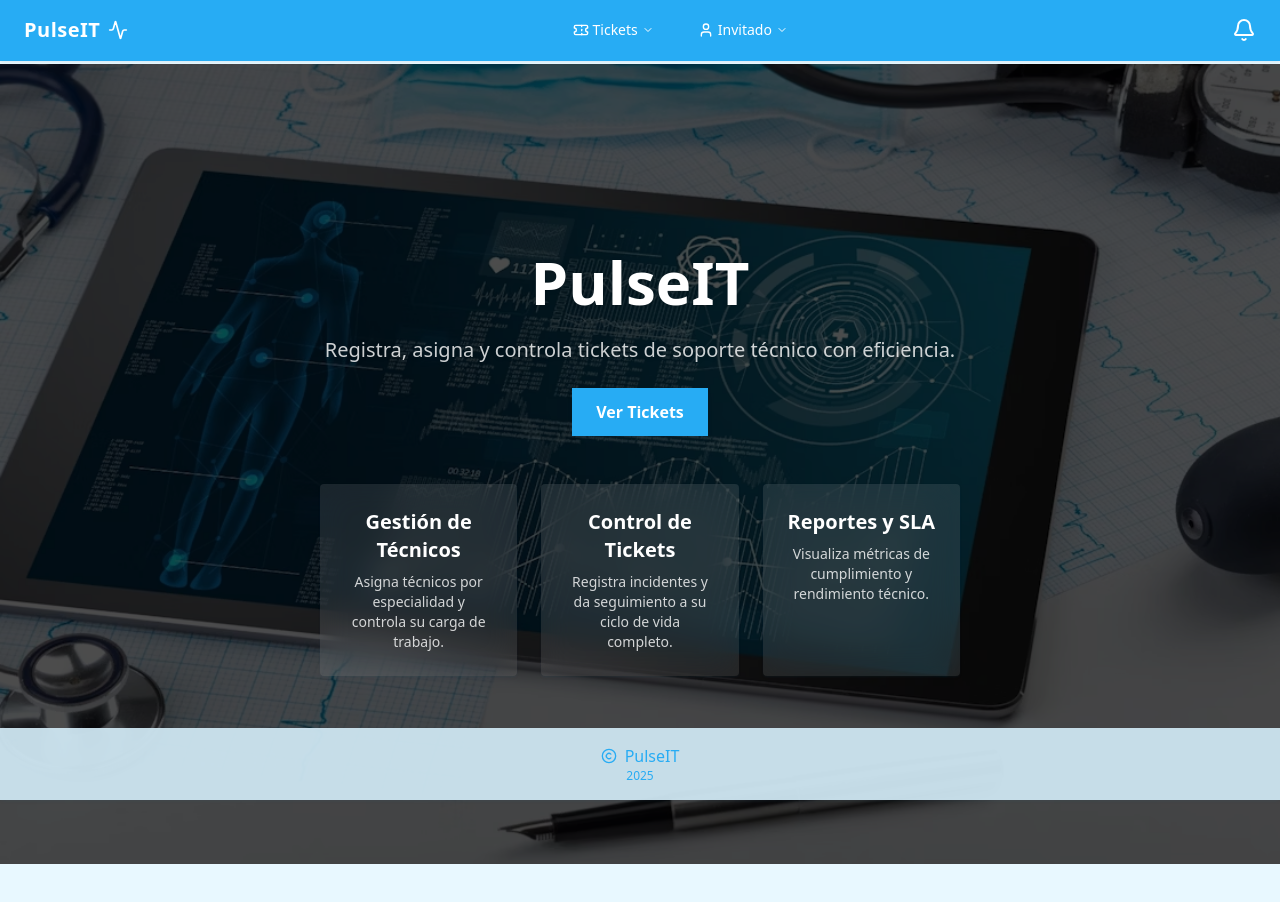
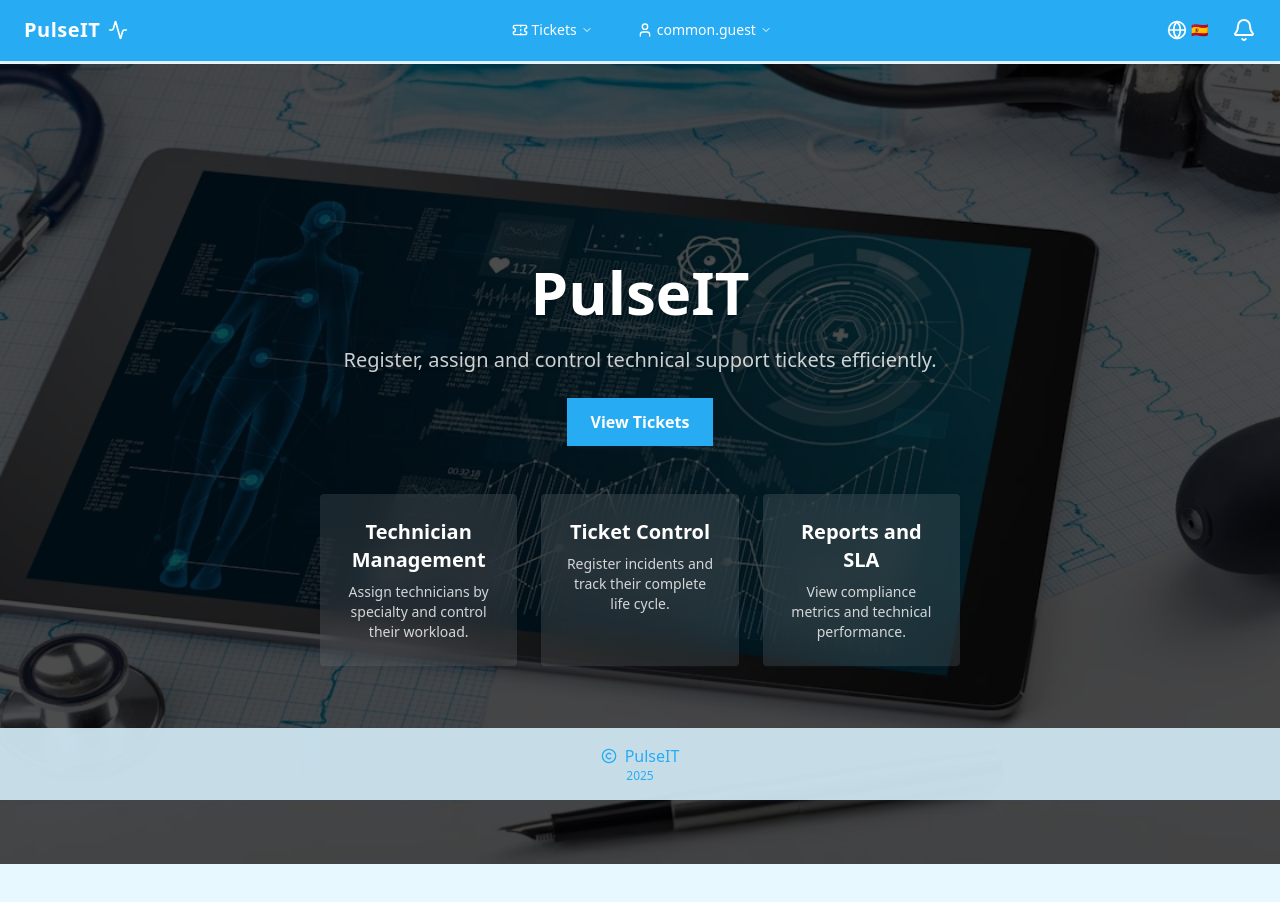
Before and after one commit to GaelDD2/PulseIT_Project, a React (Vite) app in the folder app/: page /home in a window 1280 px wide. Shown: the top 902 px of the page. Built offline with nearby package versions, Linux system fonts and the light colour scheme.

Commit message:
Commit 2.4: Se agrega la libreria para la traduccion. Se traduce el Header y el Home

```diff
--- a/app/package.json
+++ b/app/package.json
@@ -28,6 +28,8 @@
     "clsx": "^2.1.1",
     "cmdk": "^1.1.1",
     "date-fns": "^4.1.0",
+    "i18next": "^25.7.0",
+    "i18next-browser-languagedetector": "^8.2.0",
     "jwt-decode": "^4.0.0",
     "lucide-react": "^0.546.0",
     "prop-types": "^15.8.1",
@@ -36,6 +38,7 @@
     "react-dom": "^19.1.1",
     "react-hook-form": "^7.65.0",
     "react-hot-toast": "^2.6.0",
+    "react-i18next": "^16.3.5",
     "tailwind-merge": "^3.3.1",
     "tailwindcss": "^4.1.15",
     "yup": "^1.7.1"
--- a/app/src/components/Home/Home.jsx
+++ b/app/src/components/Home/Home.jsx
@@ -1,9 +1,11 @@
 import React from "react";
+import { useTranslation } from 'react-i18next'; // <- NUEVO IMPORT
+import { Link } from "react-router-dom"; // <- CAMBIA <a> por <Link>
 import supportImg from "../../assets/Software-Gestion-clinica.avif";
-import PulseITLogo from "../../assets/PulseITLogo.png";
-
 
 export function Home() {
+  const { t } = useTranslation(); // <- NUEVO HOOK
+
   return (
     <div className="relative w-full h-screen flex items-center justify-center text-center overflow-hidden">
       {/* Fondo */}
@@ -19,42 +21,40 @@ export function Home() {
 
       {/* Contenido principal */}
       <div className="px-4 max-w-2xl text-white">
-
         <h1 className="text-6xl md:text-6xl font-bold text-white mb-6 drop-shadow">
-         PulseIT
+          {t('home.title')}
         </h1>
         <p className="text-lg md:text-xl text-white/80 mb-6 drop-shadow">
-          Registra, asigna y controla tickets de soporte técnico con eficiencia.
+          {t('home.subtitle')}
         </p>
 
         <div className="flex justify-center gap-4">
-          <a
-            href="tickets"
+          <Link
+            to="/tickets"
             className="px-6 py-3 bg-primary text-white rounded-lg font-semibold shadow-lg hover:bg-primary/90 transition"
           >
-            Ver Tickets
-          </a>
-
+            {t('home.viewTickets')}
+          </Link>
         </div>
 
         {/* Sección de características */}
         <div className="mt-12 grid grid-cols-1 md:grid-cols-3 gap-6">
           <div className="bg-white/10 backdrop-blur-lg p-6 rounded-xl shadow-md">
-            <h3 className="text-xl font-semibold mb-2">Gestión de Técnicos</h3>
+            <h3 className="text-xl font-semibold mb-2">{t('home.feature1.title')}</h3>
             <p className="text-sm text-white/80">
-              Asigna técnicos por especialidad y controla su carga de trabajo.
+              {t('home.feature1.description')}
             </p>
           </div>
           <div className="bg-white/10 backdrop-blur-lg p-6 rounded-xl shadow-md">
-            <h3 className="text-xl font-semibold mb-2">Control de Tickets</h3>
+            <h3 className="text-xl font-semibold mb-2">{t('home.feature2.title')}</h3>
             <p className="text-sm text-white/80">
-              Registra incidentes y da seguimiento a su ciclo de vida completo.
+              {t('home.feature2.description')}
             </p>
           </div>
           <div className="bg-white/10 backdrop-blur-lg p-6 rounded-xl shadow-md">
-            <h3 className="text-xl font-semibold mb-2">Reportes y SLA</h3>
+            <h3 className="text-xl font-semibold mb-2">{t('home.feature3.title')}</h3>
             <p className="text-sm text-white/80">
-              Visualiza métricas de cumplimiento y rendimiento técnico.
+              {t('home.feature3.description')}
             </p>
           </div>
         </div>
--- a/app/src/components/Layout/Header.jsx
+++ b/app/src/components/Layout/Header.jsx
@@ -2,6 +2,7 @@
 
 import { useState, useEffect } from "react";
 import { Link, useNavigate } from "react-router-dom";
+import { useTranslation } from 'react-i18next'; // <- NUEVO IMPORT
 import {
   Layers,
   Ticket,
@@ -27,8 +28,10 @@ import {
   MenubarItem,
 } from "@/components/ui/menubar";
 import NotificacionService from "@/services/NotificacionService";
+import { LanguageSwitcher } from "../ui/custom/LanguageSwitcher";
 
 export default function Header() {
+  const { t } = useTranslation(); // <- NUEVO HOOK
   const navigate = useNavigate();
   const [mobileOpen, setMobileOpen] = useState(false);
   const [numeroNotificaciones, setNumeroNotificaciones] = useState(0);
@@ -39,7 +42,7 @@ export default function Header() {
   const correo = localStorage.getItem("correo");
 
   const userData = {
-    correo: correo || "Invitado",
+    correo: correo || t('common.guest'), // <- MODIFICADO
     rol: idRol,
   };
 
@@ -72,21 +75,21 @@ export default function Header() {
     navigate("/"); // Redirige al login
   };
 
-  // 🔹 Menús comunes
+  // 🔹 Menús comunes (ahora con traducciones)
   const ticketItems = [
-    { title: "Mis Tickets", href: "/tickets" },
-    { title: "Crear Ticket", href: "/createTicket" },
+    { title: t('tickets.myTickets'), href: "/tickets" }, // <- MODIFICADO
+    { title: t('tickets.createTicket'), href: "/createTicket" }, // <- MODIFICADO
   ];
 
   const adminItems = [
-    { title: "Gestión de Técnicos", href: "/tecnicos" },
-    { title: "Categorías y SLA", href: "/categorias" },
-    { title: "Reglas de Asignación", href: "/reglas" },
+    { title: t('header.techinicians'), href: "/tecnicos" },
+    { title: t('header.categoriesSLA'), href: "/categorias" }, // <- MODIFICADO
+    { title: t('header.assignmentRules'), href: "/reglas" }, // <- MODIFICADO
     { title: "Dashboard", href: "/dashboard" },
   ];
 
   const tecnicoItems = [
-    { title: "Ver mis asignaciones", href: `/asignaciones/${idUsuario}` },
+    { title: t('header.assignments'), href: `/asignaciones/${idUsuario}` }, // <- MODIFICADO
   ];
 
   return (
@@ -97,7 +100,7 @@ export default function Header() {
           to="/home"
           className="flex items-center gap-2 text-xl font-semibold tracking-wide hover:opacity-90 transition"
         >
-          <span className="hidden sm:inline">PulseIT</span>
+          <span className="hidden sm:inline">{t('header.title')}</span> {/* <- MODIFICADO */}
           <Activity className="h-5 w-5" />
         </Link>
 
@@ -108,7 +111,7 @@ export default function Header() {
             {/* Tickets */}
             <MenubarMenu>
               <MenubarTrigger className="text-white font-medium flex items-center gap-1 hover:text-secondary transition">
-                <Ticket className="h-4 w-4" /> Tickets
+                <Ticket className="h-4 w-4" /> {t('header.tickets')} {/* <- MODIFICADO */}
                 <ChevronDown className="h-3 w-3" />
               </MenubarTrigger>
               <MenubarContent className="bg-white backdrop-blur-md border-white/10">
@@ -129,7 +132,7 @@ export default function Header() {
             {idRol === "3" && (
               <MenubarMenu>
                 <MenubarTrigger className="text-white font-medium flex items-center gap-1 hover:text-secondary transition">
-                  <Settings className="h-4 w-4" /> Administración
+                  <Settings className="h-4 w-4" /> {t('header.administration')} {/* <- MODIFICADO */}
                   <ChevronDown className="h-3 w-3" />
                 </MenubarTrigger>
                 <MenubarContent className="bg-white backdrop-blur-md border-white/10">
@@ -152,7 +155,7 @@ export default function Header() {
             {(idRol === "2" || idRol === "3") && (
               <MenubarMenu>
                 <MenubarTrigger className="text-white font-medium flex items-center gap-1 hover:text-secondary transition">
-                  <BriefcaseBusiness className="h-4 w-4" /> Asignaciones
+                  <BriefcaseBusiness className="h-4 w-4" /> {t('header.assignments')} {/* <- MODIFICADO */}
                   <ChevronDown className="h-3 w-3" />
                 </MenubarTrigger>
                 <MenubarContent className="bg-white backdrop-blur-md border-white/10">
@@ -184,7 +187,7 @@ export default function Header() {
                         to="/user/login"
                         className="flex items-center gap-2 py-2 px-3 rounded-md text-sm hover:bg-blue-600/40 transition"
                       >
-                        <LogIn className="h-4 w-4" /> Iniciar Sesión
+                        <LogIn className="h-4 w-4" /> {t('header.login')} {/* <- MODIFICADO */}
                       </Link>
                     </MenubarItem>
                     <MenubarItem asChild>
@@ -192,7 +195,7 @@ export default function Header() {
                         to="/user/create"
                         className="flex items-center gap-2 py-2 px-3 rounded-md text-sm hover:bg-blue-600/40 transition"
                       >
-                        <UserPlus className="h-4 w-4" /> Registrarse
+                        <UserPlus className="h-4 w-4" /> {t('header.register')} {/* <- MODIFICADO */}
                       </Link>
                     </MenubarItem>
                   </>
@@ -201,7 +204,7 @@ export default function Header() {
                     onClick={handleLogout}
                     className="flex items-center gap-2 py-2 px-3 rounded-md text-sm hover:bg-red-600/40 transition cursor-pointer"
                   >
-                    <LogOut className="h-4 w-4" /> Cerrar Sesión
+                    <LogOut className="h-4 w-4" /> {t('header.logout')} {/* <- MODIFICADO */}
                   </MenubarItem>
                 )}
               </MenubarContent>
@@ -210,7 +213,10 @@ export default function Header() {
         </div>
 
         {/* Notificaciones y menú móvil */}
-        <div className="flex items-center gap-4">
+        <div className="flex items-center gap-3"> {/* <- Cambiado gap-4 a gap-3 */}
+          {/* Selector de idioma */}
+          <LanguageSwitcher />
+
           <Link to="/notificaciones" className="relative hover:opacity-80">
             <Bell className="h-6 w-6" />
             {/* Burbuja de notificaciones */}
@@ -233,14 +239,14 @@ export default function Header() {
               <nav className="mt-8 px-4 space-y-6">
                 <div>
                   <Link to="/" className="flex items-center gap-2 text-lg font-semibold">
-                    <Ticket /> PulseIT
+                    <Ticket /> {t('header.title')} {/* <- MODIFICADO */}
                   </Link>
                 </div>
 
                 {/* Tickets */}
                 <div>
                   <h4 className="mb-2 text-lg font-semibold flex items-center gap-2">
-                    <Ticket /> Tickets
+                    <Ticket /> {t('header.tickets')} {/* <- MODIFICADO */}
                   </h4>
                   {ticketItems.map((item) => (
                     <Link
@@ -258,7 +264,7 @@ export default function Header() {
                 {idRol === "3" && (
                   <div>
                     <h4 className="mb-2 text-lg font-semibold flex items-center gap-2">
-                      <Settings /> Administración
+                      <Settings /> {t('header.administration')} {/* <- MODIFICADO */}
                     </h4>
                     {adminItems.map((item) => (
                       <Link
@@ -277,7 +283,7 @@ export default function Header() {
                 {(idRol === "2" || idRol === "3") && (
                   <div>
                     <h4 className="mb-2 text-lg font-semibold flex items-center gap-2">
-                      <BriefcaseBusiness /> Asignaciones
+                      <BriefcaseBusiness /> {t('header.assignments')} {/* <- MODIFICADO */}
                     </h4>
                     {tecnicoItems.map((item) => (
                       <Link
@@ -304,14 +310,14 @@ export default function Header() {
                         onClick={() => setMobileOpen(false)}
                         className="flex items-center gap-2 py-2 px-3 rounded-md text-white/90 hover:bg-white/10 transition"
                       >
-                        <LogIn className="h-4 w-4" /> Iniciar Sesión
+                        <LogIn className="h-4 w-4" /> {t('header.login')} {/* <- MODIFICADO */}
                       </Link>
                       <Link
                         to="/user/create"
                         onClick={() => setMobileOpen(false)}
                         className="flex items-center gap-2 py-2 px-3 rounded-md text-white/90 hover:bg-white/10 transition"
                       >
-                        <UserPlus className="h-4 w-4" /> Registrarse
+                        <UserPlus className="h-4 w-4" /> {t('header.register')} {/* <- MODIFICADO */}
                       </Link>
                     </>
                   ) : (
@@ -322,7 +328,7 @@ export default function Header() {
                       }}
                       className="flex items-center gap-2 py-2 px-3 rounded-md text-white/90 hover:bg-red-600/30 transition w-full text-left"
                     >
-                      <LogOut className="h-4 w-4" /> Cerrar Sesión
+                      <LogOut className="h-4 w-4" /> {t('header.logout')} {/* <- MODIFICADO */}
                     </button>
                   )}
                 </div>
--- /dev/null
+++ b/app/src/components/ui/custom/LanguageSwitcher.jsx
@@ -0,0 +1,50 @@
+// LanguageSwitcher.jsx - USANDO MENUBAR (que ya tienes)
+import { useTranslation } from 'react-i18next';
+import { Globe } from 'lucide-react';
+import {
+  Menubar,
+  MenubarMenu,
+  MenubarTrigger,
+  MenubarContent,
+  MenubarItem,
+} from "@/components/ui/menubar";
+
+export function LanguageSwitcher() {
+  const { i18n } = useTranslation();
+
+  const changeLanguage = (lng) => {
+    i18n.changeLanguage(lng);
+  };
+
+  const languages = [
+    { code: 'es', name: 'Español', flag: '🇪🇸' },
+    { code: 'en', name: 'English', flag: '🇺🇸' }
+  ];
+
+  const currentLanguage = languages.find(lang => lang.code === i18n.language) || languages[0];
+
+  return (
+    <Menubar className="bg-transparent border-none shadow-none">
+      <MenubarMenu>
+        <MenubarTrigger className="text-white font-medium flex items-center gap-1 hover:text-secondary transition cursor-pointer p-2 hover:bg-white/20 rounded-lg">
+          <Globe className="h-5 w-5" />
+          <span className="hidden sm:inline">{currentLanguage.flag}</span>
+        </MenubarTrigger>
+        <MenubarContent className="bg-white border-white/10">
+          {languages.map((lang) => (
+            <MenubarItem
+              key={lang.code}
+              onClick={() => changeLanguage(lang.code)}
+              className={`flex items-center gap-2 cursor-pointer px-3 py-2 ${
+                i18n.language === lang.code ? 'bg-primary/10 text-primary' : ''
+              }`}
+            >
+              <span className="text-lg">{lang.flag}</span>
+              <span>{lang.name}</span>
+            </MenubarItem>
+          ))}
+        </MenubarContent>
+      </MenubarMenu>
+    </Menubar>
+  );
+}
--- /dev/null
+++ b/app/src/i18n.js
@@ -0,0 +1,153 @@
+// src/i18n.js
+import i18n from 'i18next';
+import { initReactI18next } from 'react-i18next';
+import LanguageDetector from 'i18next-browser-languagedetector';
+
+// Traducciones en español
+const translationES = {
+  common: {
+    welcome: "Bienvenido a PulseIT",
+    loading: "Cargando...",
+    save: "Guardar",
+    cancel: "Cancelar",
+    delete: "Eliminar",
+    edit: "Editar",
+    view: "Ver",
+    back: "Regresar",
+    details: "Detalle"
+  },
+  header: {
+    title: "PulseIT",
+    tickets: "Tickets",
+    administration: "Administración",
+    assignments: "Asignaciones",
+    notifications: "Notificaciones",
+    logout: "Cerrar Sesión",
+    login: "Iniciar Sesión",
+    register: "Registrarse",
+    categoriesSLA: "Categorías y SLA",
+    assignmentRules: "Reglas de Asignación",
+    techinicians: "Lista de Tecnicos",
+
+  },
+
+  home: {
+    title: "PulseIT",
+    subtitle: "Registra, asigna y controla tickets de soporte técnico con eficiencia.",
+    viewTickets: "Ver Tickets",
+    feature1: {
+      title: "Gestión de Técnicos",
+      description: "Asigna técnicos por especialidad y controla su carga de trabajo."
+    },
+    feature2: {
+      title: "Control de Tickets",
+      description: "Registra incidentes y da seguimiento a su ciclo de vida completo."
+    },
+    feature3: {
+      title: "Reportes y SLA",
+      description: "Visualiza métricas de cumplimiento y rendimiento técnico."
+    }
+  },
+
+  tickets: {
+    myTickets: "Mis Tickets",
+    createTicket: "Crear Ticket",
+    title: "Título",
+    description: "Descripción",
+    priority: "Prioridad",
+    status: "Estado",
+    assign: "Asignar",
+    resolve: "Resolver",
+    close: "Cerrar",
+    finish: "Finalizar"
+  },
+
+};
+
+// Traducciones en inglés
+const translationEN = {
+  common: {
+    welcome: "Welcome to PulseIT",
+    loading: "Loading...",
+    save: "Save",
+    cancel: "Cancel",
+    delete: "Delete",
+    edit: "Edit",
+    view: "View",
+    back: "Back",
+    details: "Details"
+  },
+  header: {
+    title: "PulseIT",
+    tickets: "Tickets",
+    administration: "Administration",
+    assignments: "Assignments",
+    notifications: "Notifications",
+    logout: "Logout",
+    login: "Login",
+    register: "Register",
+    categoriesSLA: "Categories and SLA",
+    assignmentRules: "Assignment Rules",
+    techinicians: "Techinicians",
+  },
+
+  // Agrega esta sección después de 'header':
+home: {
+    title: "PulseIT",
+    subtitle: "Register, assign and control technical support tickets efficiently.",
+    viewTickets: "View Tickets",
+    feature1: {
+      title: "Technician Management",
+      description: "Assign technicians by specialty and control their workload."
+    },
+    feature2: {
+      title: "Ticket Control",
+      description: "Register incidents and track their complete life cycle."
+    },
+    feature3: {
+      title: "Reports and SLA",
+      description: "View compliance metrics and technical performance."
+    }
+  },
+
+  // Agrega esta sección después de 'header':
+
+  tickets: {
+    myTickets: "My Tickets",
+    createTicket: "Create Ticket",
+    title: "Title",
+    description: "Description",
+    priority: "Priority",
+    status: "Status",
+    assign: "Assign",
+    resolve: "Resolve",
+    close: "Close",
+    finish: "Finish"
+  },
+
+};
+
+// Configuración de i18n
+i18n
+  .use(LanguageDetector) // Detectar idioma del navegador
+  .use(initReactI18next) // Integrar con React
+  .init({
+    resources: {
+      en: {
+        translation: translationEN
+      },
+      es: {
+        translation: translationES
+      }
+    },
+    fallbackLng: 'es', // Español por defecto
+    interpolation: {
+      escapeValue: false // React ya protege contra XSS
+    },
+    detection: {
+      order: ['localStorage', 'navigator'],
+      caches: ['localStorage']
+    }
+  });
+
+export default i18n;
```
Also changed, not shown: app/src/main.jsx (+5 -6 lines), 1 other file (tests, documents, lock files or other folders).
